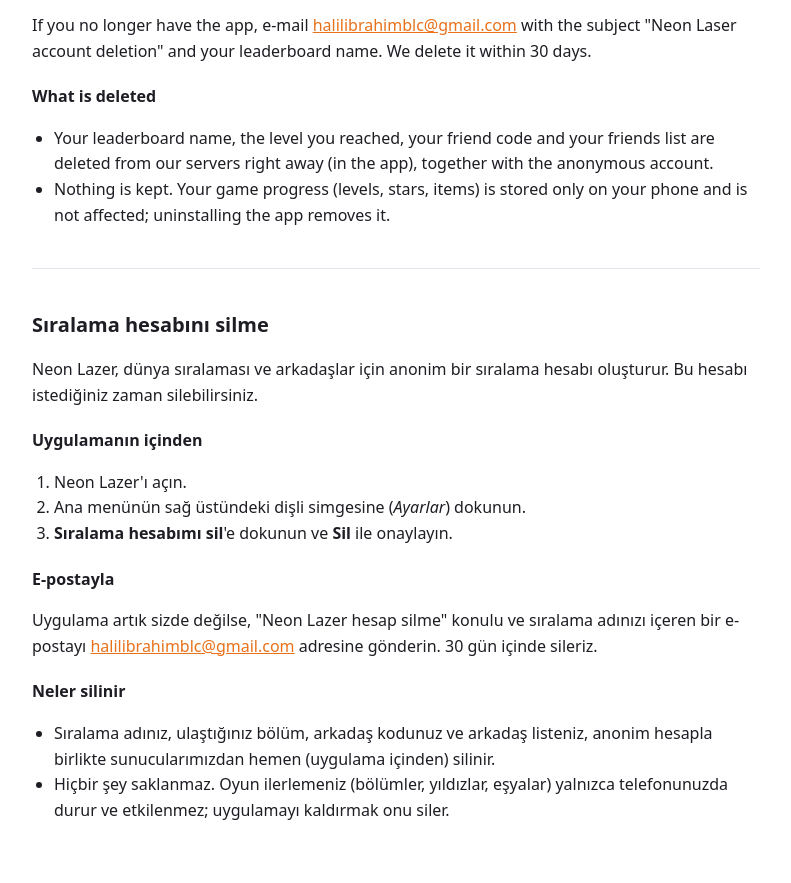
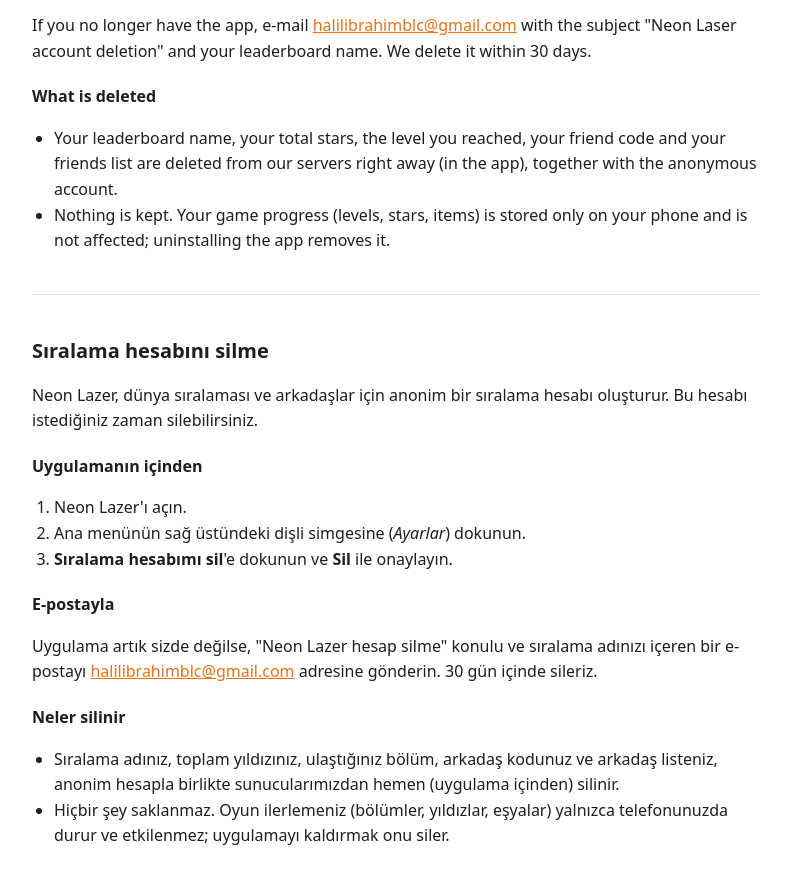
Before and after one commit to halilibrahimbalci/neonlaser, a plain HTML site: page delete-account.html in a window 1280 px wide. Shown: the part 471-1354 px from the top of the page, without its empty margins (244-1035 px from the left). Drawn offline with Linux system fonts and the light colour scheme.

Commit message:
Update delete-account.html

```diff
--- a/delete-account.html
+++ b/delete-account.html
@@ -42,7 +42,7 @@
 
     <h3>What is deleted</h3>
     <ul>
-      <li>Your leaderboard name, the level you reached, your friend code and your friends list are deleted from our servers right away (in the app), together with the anonymous account.</li>
+      <li>Your leaderboard name, your total stars, the level you reached, your friend code and your friends list are deleted from our servers right away (in the app), together with the anonymous account.</li>
       <li>Nothing is kept. Your game progress (levels, stars, items) is stored only on your phone and is not affected; uninstalling the app removes it.</li>
     </ul>
   </section>
@@ -65,7 +65,7 @@
 
     <h3>Neler silinir</h3>
     <ul>
-      <li>Sıralama adınız, ulaştığınız bölüm, arkadaş kodunuz ve arkadaş listeniz, anonim hesapla birlikte sunucularımızdan hemen (uygulama içinden) silinir.</li>
+      <li>Sıralama adınız, toplam yıldızınız, ulaştığınız bölüm, arkadaş kodunuz ve arkadaş listeniz, anonim hesapla birlikte sunucularımızdan hemen (uygulama içinden) silinir.</li>
       <li>Hiçbir şey saklanmaz. Oyun ilerlemeniz (bölümler, yıldızlar, eşyalar) yalnızca telefonunuzda durur ve etkilenmez; uygulamayı kaldırmak onu siler.</li>
     </ul>
   </section>
```
